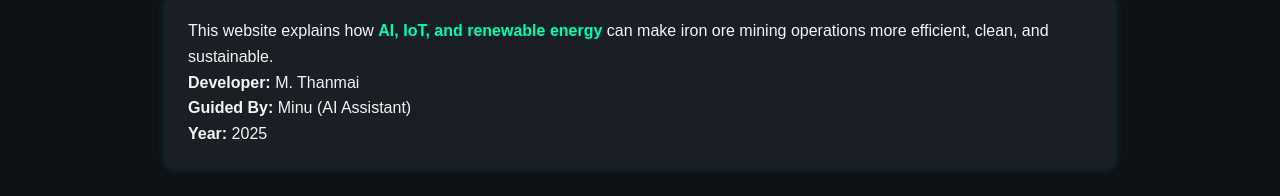
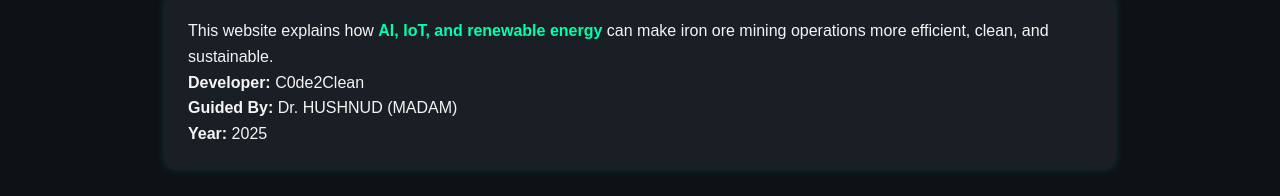
Before and after one commit to mayakuntlathanmai-1234/energy_project, a plain HTML site: page about.html in a window 1280 px wide. Shown: the part 284-480 px from the top of the page. Drawn offline with Linux system fonts and the light colour scheme.

Commit message:
Update about.html

```diff
--- a/about.html
+++ b/about.html
@@ -23,8 +23,8 @@
   <section>
     <div class="card">
       <p>This website explains how <span class="highlight">AI, IoT, and renewable energy</span> can make iron ore mining operations more efficient, clean, and sustainable.</p>
-      <p><strong>Developer:</strong> M. Thanmai<br>
-      <strong>Guided By:</strong> Minu (AI Assistant)<br>
+      <p><strong>Developer:</strong> C0de2Clean<br>
+      <strong>Guided By:</strong> Dr. HUSHNUD (MADAM)<br>
       <strong>Year:</strong> 2025</p>
     </div>
   </section>
```
